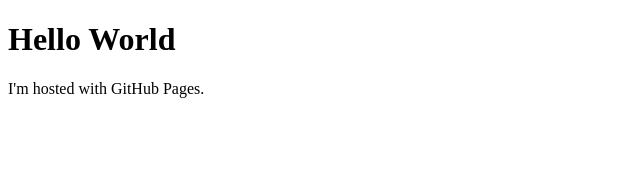
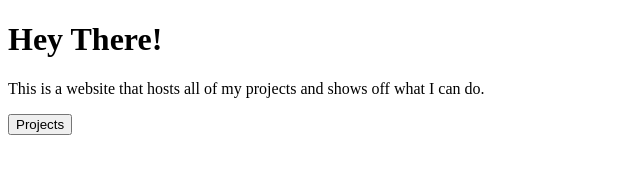
Before and after one commit to AnEvilBrit/anevilbrit.github.io, a plain HTML site: page index.html in a window 1280 px wide. Shown: the whole page, without its empty margins (0-640 px from the left). Drawn offline with Linux system fonts and the light colour scheme.

Commit message:
Updated Index.html and added /projects page

```diff
--- a/index.html
+++ b/index.html
@@ -1,7 +1,12 @@
 <!DOCTYPE html>
 <html>
 <body>
-<h1>Hello World</h1>
-<p>I'm hosted with GitHub Pages.</p>
+<h1>Hey There!</h1>
+<p>This is a website that hosts all of my projects and shows off what I can do.</p>
+
+
+<a href="https://anevilbrit.github.io/Projects">
+    <button>Projects</button>
+</a>
 </body>
 </html>
```
Also changed, not shown: Projects.html (added).
